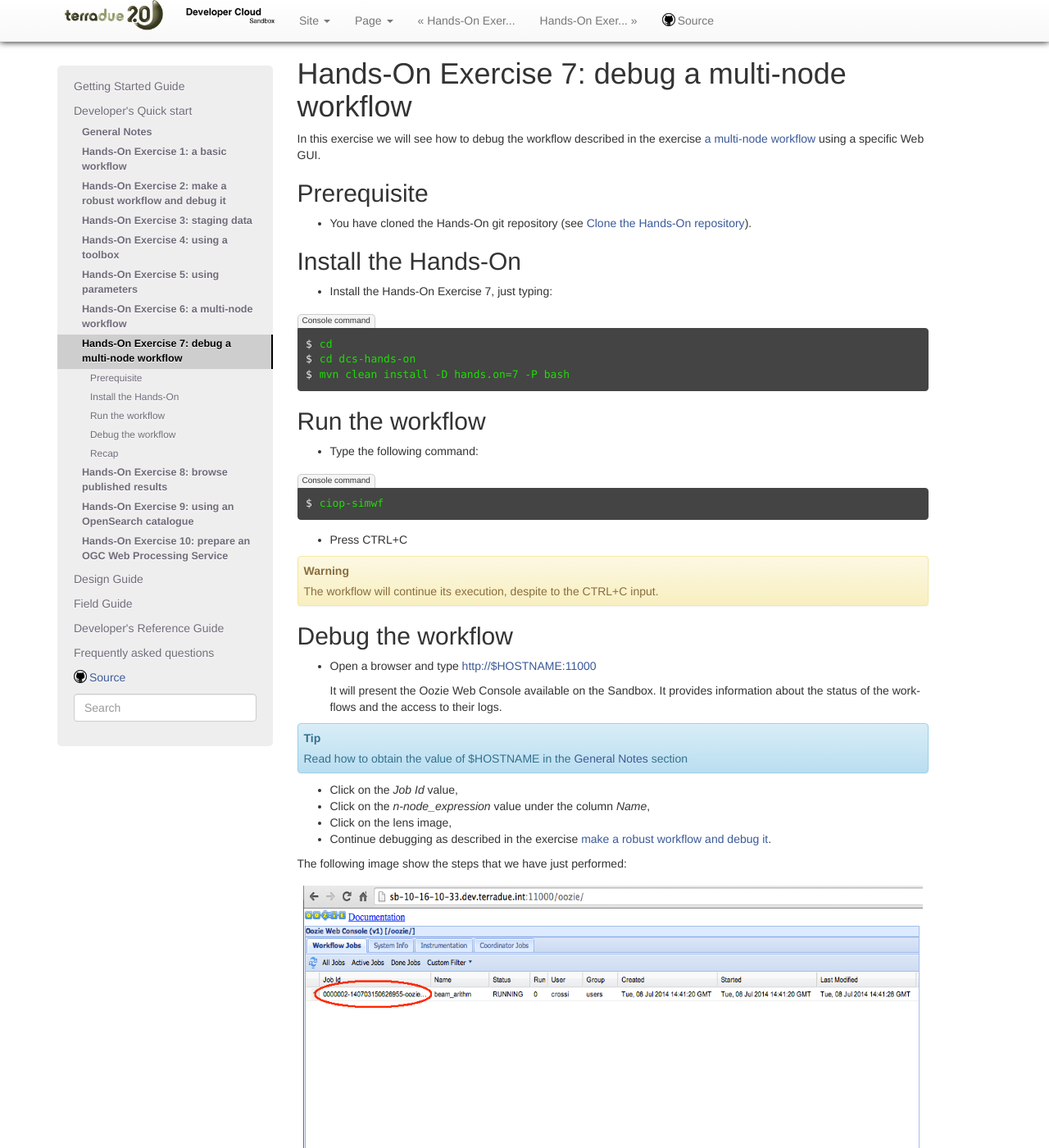
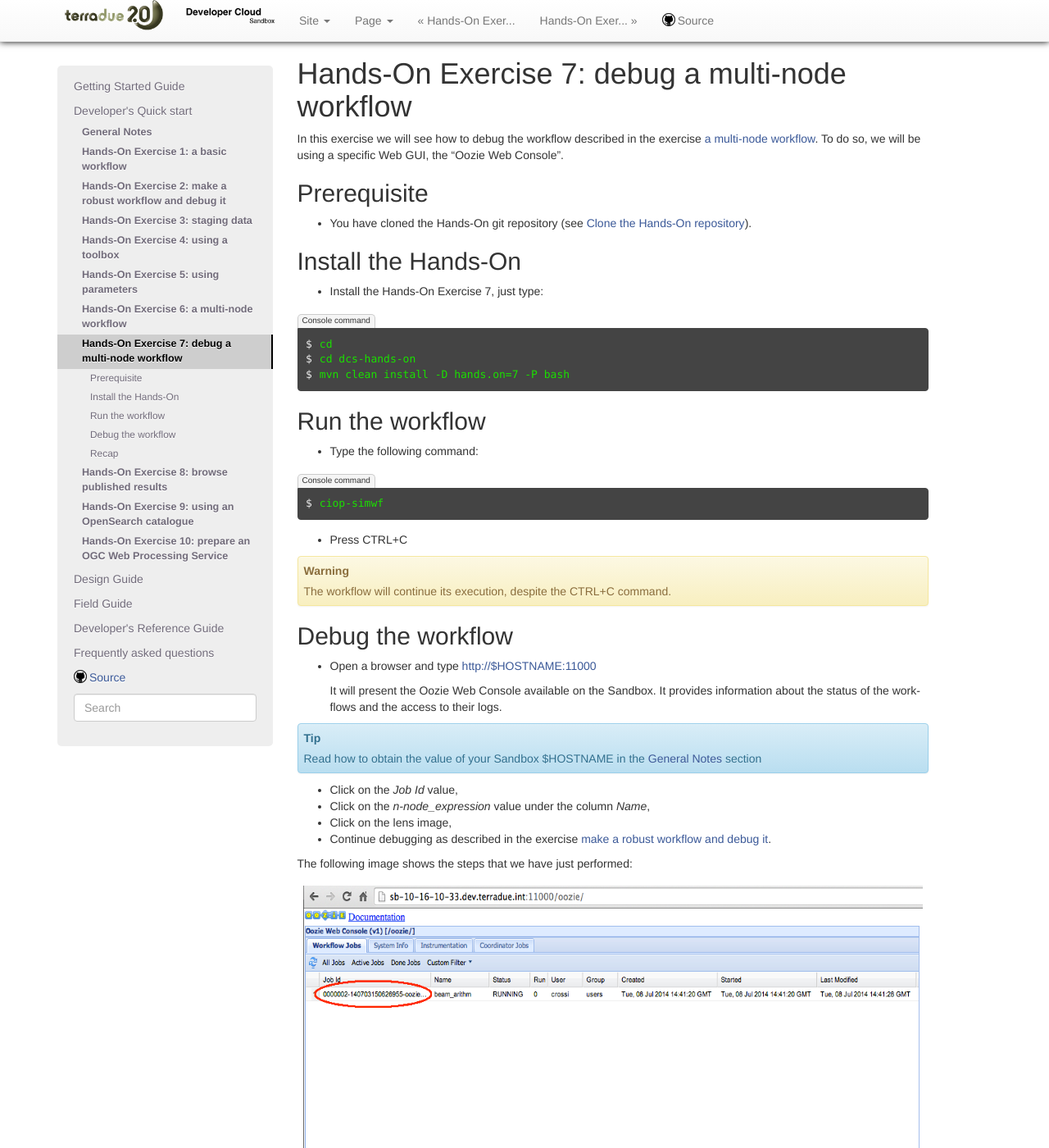
Before and after one commit to Terradue/doc-developer-sandbox, a Sphinx documentation site: the page built from source/developer/debug-multinode.rst, in a window 1280 px wide and 1400 px high. Shown: the whole window at 82% size. Built offline with Sphinx 7.4.7, drawn with Linux system fonts in a browser that asks for light colours; pages that are not in the unit, such as notebooks, are missing from menus; some of the changed text lies outside the part shown.

Commit message:
Update debug-multinode.rst

```diff
--- a/source/developer/debug-multinode.rst
+++ b/source/developer/debug-multinode.rst
@@ -3,7 +3,8 @@
 Hands-On Exercise 7: debug a multi-node workflow
 ################################################
 
-In this exercise we will see how to debug the workflow described in the exercise :doc:`a multi-node workflow <multinode>` using a specific Web GUI.
+In this exercise we will see how to debug the workflow described in the exercise :doc:`a multi-node workflow <multinode>`.
+To do so, we will be using a specific Web GUI, the "Oozie Web Console".
 
 Prerequisite
 =============
@@ -13,7 +14,7 @@ Prerequisite
 Install the Hands-On
 ====================
 
-* Install the Hands-On Exercise 7, just typing:
+* Install the Hands-On Exercise 7, just type:
 
 .. code-block:: console
 
@@ -34,7 +35,7 @@ Run the workflow
 
 .. warning::
 
-  The workflow will continue its execution, despite to the CTRL+C input.
+  The workflow will continue its execution, despite the CTRL+C command.
 
 Debug the workflow
 ==================
@@ -45,7 +46,7 @@ Debug the workflow
 
 .. tip::
 
-  Read how to obtain the value of $HOSTNAME in the :doc:`General Notes <general_notes>` section
+  Read how to obtain the value of your Sandbox $HOSTNAME in the :doc:`General Notes <general_notes>` section
 
 * Click on the *Job Id* value,
 
@@ -55,7 +56,7 @@ Debug the workflow
 
 * Continue debugging as described in the exercise :doc:`make a robust workflow and debug it <debug>`.
 
-The following image show the steps that we have just performed:
+The following image shows the steps that we have just performed:
 
 .. figure:: includes/multinode-debug/gui1.png
    :scale: 80 %
```
Also changed, not shown: other parts of source/developer/debug-multinode.rst (+2 -2 lines).
